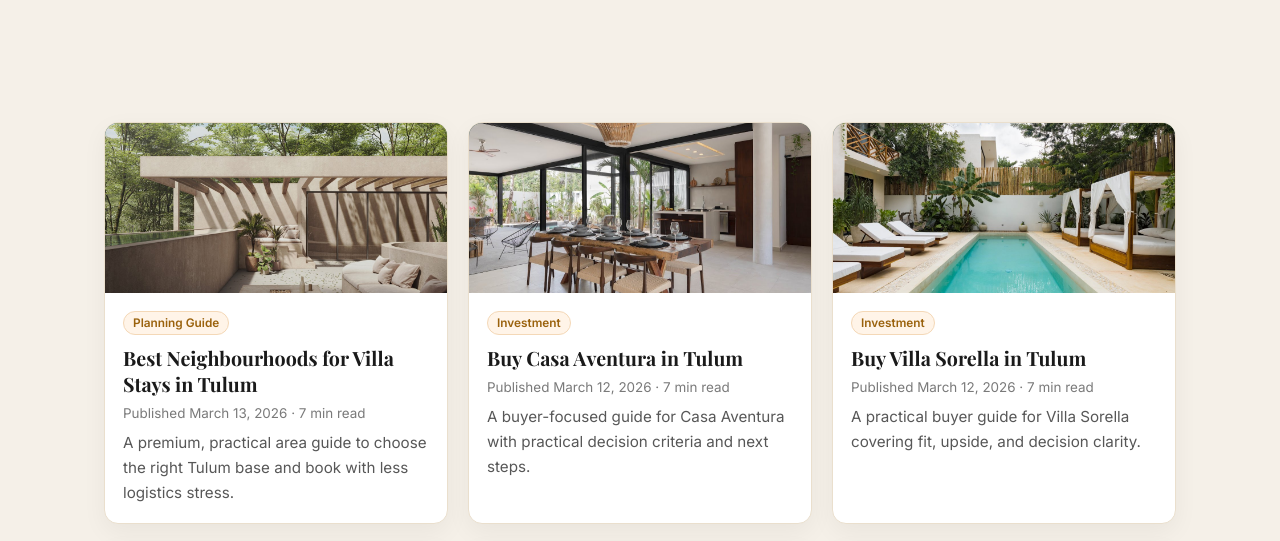
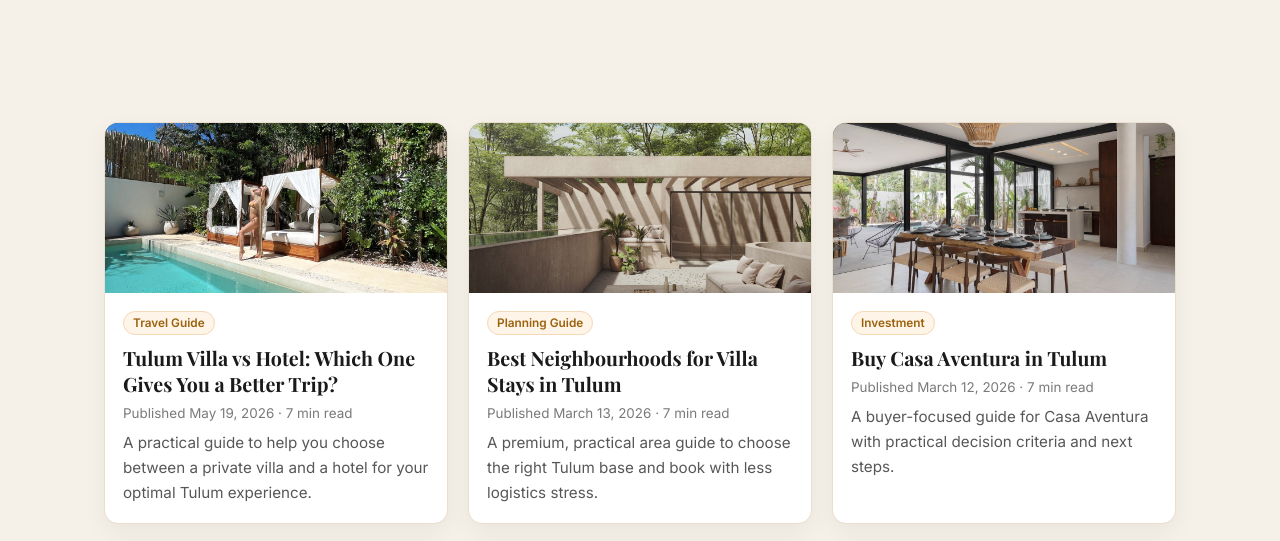
Before and after one commit to onrelas/aventurasvillas, a plain HTML site: page blog/index.html in a window 1280 px wide. Shown: the part 1880-2421 px from the top of the page. Drawn offline with nearby package versions, Linux system fonts and the light colour scheme.

Commit message:
Publish Tulum villa vs hotel guide

```diff
--- a/blog/index.html
+++ b/blog/index.html
@@ -103,6 +103,16 @@
   <section class="section">
     <div class="container">
       <div class="cards-grid">
+        <article class="card">
+          <div class="card-thumb"><img src="../images/villa-sorella-room2.jpg" alt="Tulum Villa vs Hotel: Which One Gives You a Better Trip?"/></div>
+          <div class="card-body">
+            <span class="tag">Travel Guide</span>
+            <h2><a href="posts/tulum-villa-vs-hotel.html">Tulum Villa vs Hotel: Which One Gives You a Better Trip?</a></h2>
+            <div class="meta">Published May 19, 2026 · 7 min read</div>
+            <p class="excerpt">A practical guide to help you choose between a private villa and a hotel for your optimal Tulum experience.</p>
+          </div>
+        </article>
+
         <article class="card">
           <div class="card-thumb"><img src="../images/tikal-rooftop.jpg" alt="Best neighbourhoods for villa stays in Tulum"/></div>
           <div class="card-body">
```
Also changed, not shown: blog/posts/tulum-villa-vs-hotel.html (added, +1 -0 lines).
